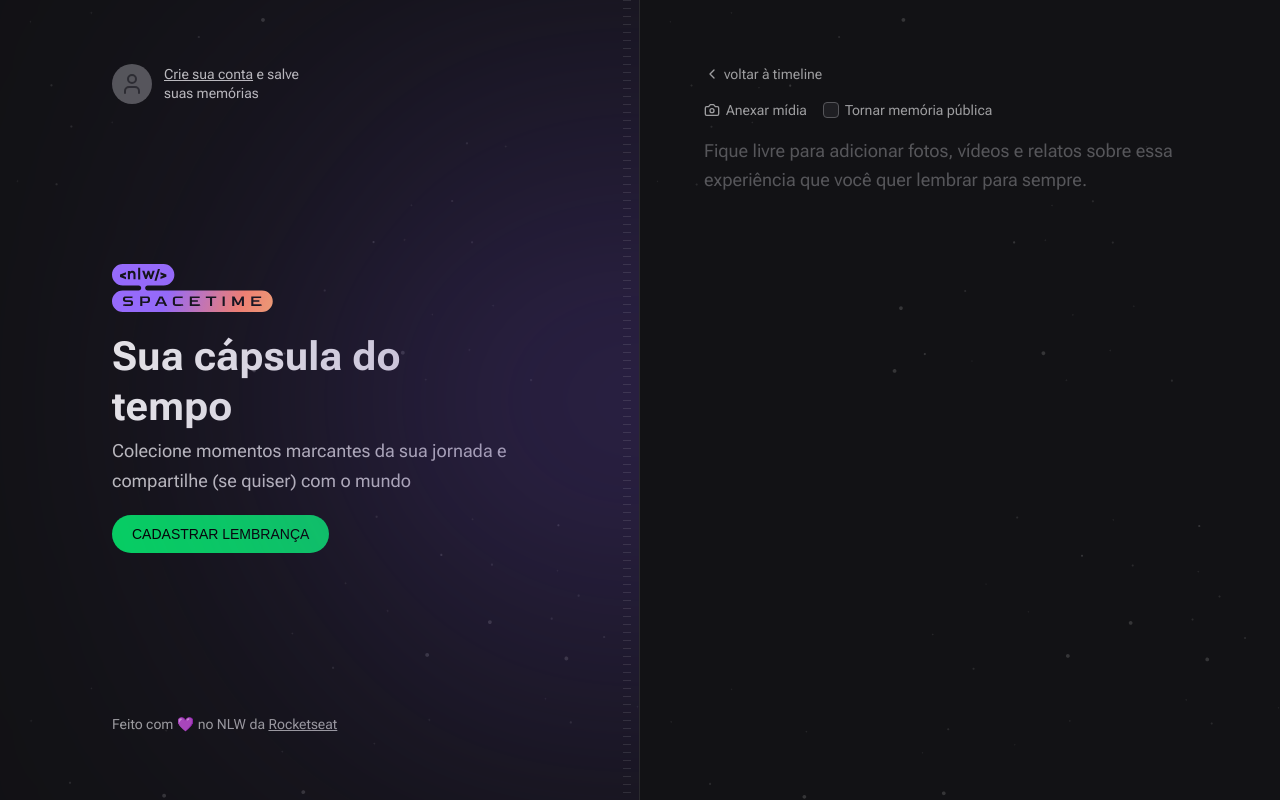
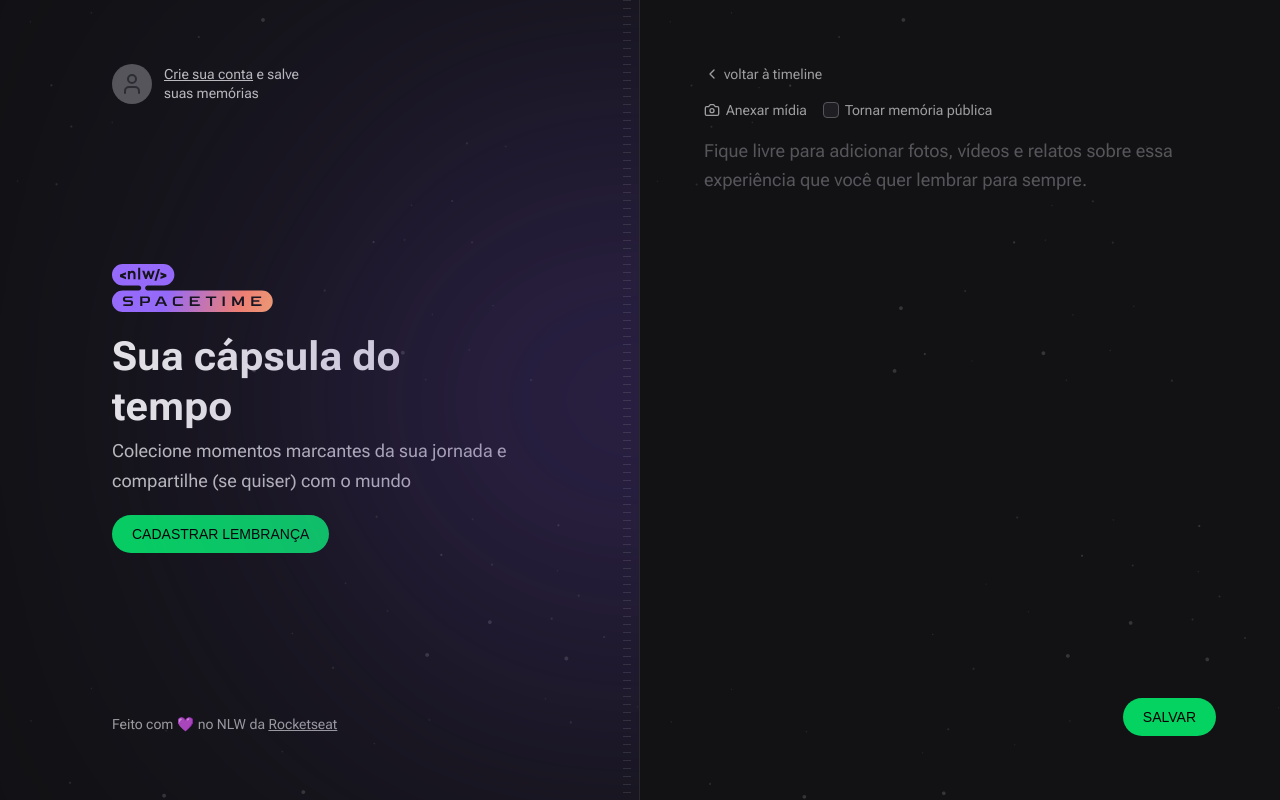
Before and after one commit to erik-ferreira/nlw-spacetime-ignite, a Next.js app in the folder web/: page /memories/new in a window 1280 px wide. Built offline with nearby package versions, Linux system fonts and the light colour scheme; no server answers; a web font is replaced by a local one.

Commit message:
create preview image; create new memory

```diff
--- a/web/package.json
+++ b/web/package.json
@@ -16,6 +16,7 @@
     "axios": "^1.4.0",
     "eslint": "8.40.0",
     "eslint-config-next": "13.4.2",
+    "js-cookie": "^3.0.5",
     "jwt-decode": "^3.1.2",
     "lucide-react": "^0.219.0",
     "next": "13.4.2",
@@ -27,6 +28,7 @@
   },
   "devDependencies": {
     "@rocketseat/eslint-config": "^1.2.0",
-    "@tailwindcss/forms": "^0.5.3"
+    "@tailwindcss/forms": "^0.5.3",
+    "@types/js-cookie": "^3.0.3"
   }
 }
--- a/web/src/app/memories/new/page.tsx
+++ b/web/src/app/memories/new/page.tsx
@@ -1,5 +1,7 @@
-import { Camera, ChevronLeft } from "lucide-react"
 import Link from "next/link"
+import { ChevronLeft } from "lucide-react"
+
+import { NewMemoryForm } from "@/components/NewMemoryForm"
 
 export default function NewMemory() {
   return (
@@ -12,40 +14,7 @@
         voltar à timeline
       </Link>
 
-      <form className="flex flex-1 flex-col gap-2">
-        <div className="flex items-center gap-4">
-          <label
-            htmlFor="media"
-            className="flex items-center gap-1.5 cursor-pointer text-sm text-gray-200 hover:text-gray-100"
-          >
-            <Camera className="w-4 h-4" />
-            Anexar mídia
-          </label>
-
-          <label
-            htmlFor="isPublic"
-            className="flex items-center gap-1.5 text-sm text-gray-200 hover:text-gray-100"
-          >
-            <input
-              type="checkbox"
-              name="isPublic"
-              id="isPublic"
-              value="true"
-              className="w-4 h-4 rounded border-gray-400 bg-gray-700 text-purple-500"
-            />
-            Tornar memória pública
-          </label>
-        </div>
-
-        <input type="file" id="media" className="invisible w-0 h-0" />
-
-        <textarea
-          name="content"
-          spellCheck={false}
-          className="w-full flex-1 resize-none rounded border-0 bg-transparent p-0 text-lg leading-relaxed text-gray-100 placeholder:text-gray-400 focus:ring-0"
-          placeholder="Fique livre para adicionar fotos, vídeos e relatos sobre essa experiência que você quer lembrar para sempre."
-        />
-      </form>
+      <NewMemoryForm />
     </div>
   )
 }
--- /dev/null
+++ b/web/src/components/MediaPicker.tsx
@@ -0,0 +1,55 @@
+"use client"
+
+import { ChangeEvent, useState } from "react"
+import { X } from "lucide-react"
+
+export function MediaPicker() {
+  const [preview, setPreview] = useState<string | null>(null)
+
+  function onFileSelected(event: ChangeEvent<HTMLInputElement>) {
+    const { files } = event.target
+
+    if (!files) {
+      return
+    }
+
+    const previewURL = URL.createObjectURL(files[0])
+
+    setPreview(previewURL)
+  }
+
+  function removePreviewMedia() {
+    setPreview(null)
+  }
+
+  return (
+    <>
+      <input
+        onChange={onFileSelected}
+        type="file"
+        id="media"
+        name="coverUrl"
+        accept="image/*"
+        className="invisible w-0 h-0"
+      />
+
+      {preview && (
+        <div className="relative">
+          {/* eslint-disable-next-line */}
+          <img
+            src={preview}
+            alt=""
+            className="w-full aspect-video rounded-lg object-cover"
+          />
+
+          <button
+            className="rounded absolute top-2 right-2"
+            onClick={removePreviewMedia}
+          >
+            <X className="w-6 h-6 text-red-500" />
+          </button>
+        </div>
+      )}
+    </>
+  )
+}
--- /dev/null
+++ b/web/src/components/NewMemoryForm.tsx
@@ -0,0 +1,95 @@
+"use client"
+
+import Cookie from "js-cookie"
+import { FormEvent } from "react"
+import { Camera } from "lucide-react"
+import { useRouter } from "next/navigation"
+
+import { api } from "@/lib/api"
+
+import { MediaPicker } from "@/components/MediaPicker"
+
+export function NewMemoryForm() {
+  const router = useRouter()
+
+  async function handleCreateMemory(event: FormEvent<HTMLFormElement>) {
+    event.preventDefault()
+
+    const formData = new FormData(event.currentTarget)
+
+    const fileToUpload = formData.get("coverUrl")
+
+    let coverUrl = ""
+
+    if (fileToUpload) {
+      const uploadFormData = new FormData()
+      uploadFormData.set("file", fileToUpload)
+
+      const uploadResponse = await api.post("/upload", uploadFormData)
+
+      coverUrl = uploadResponse?.data?.fileUrl
+    }
+
+    const token = Cookie.get("token")
+
+    await api.post(
+      "/memories",
+      {
+        coverUrl,
+        content: formData.get("content"),
+        isPublic: formData.get("isPublic"),
+      },
+      {
+        headers: {
+          Authorization: `Bearer ${token}`,
+        },
+      }
+    )
+
+    router.push("/")
+  }
+
+  return (
+    <form onSubmit={handleCreateMemory} className="flex flex-1 flex-col gap-2">
+      <div className="flex items-center gap-4">
+        <label
+          htmlFor="media"
+          className="flex items-center gap-1.5 cursor-pointer text-sm text-gray-200 hover:text-gray-100"
+        >
+          <Camera className="w-4 h-4" />
+          Anexar mídia
+        </label>
+
+        <label
+          htmlFor="isPublic"
+          className="flex items-center gap-1.5 text-sm text-gray-200 hover:text-gray-100"
+        >
+          <input
+            type="checkbox"
+            name="isPublic"
+            id="isPublic"
+            value="true"
+            className="w-4 h-4 rounded border-gray-400 bg-gray-700 text-purple-500"
+          />
+          Tornar memória pública
+        </label>
+      </div>
+
+      <MediaPicker />
+
+      <textarea
+        name="content"
+        spellCheck={false}
+        className="w-full flex-1 resize-none rounded border-0 bg-transparent p-0 text-lg leading-relaxed text-gray-100 placeholder:text-gray-400 focus:ring-0"
+        placeholder="Fique livre para adicionar fotos, vídeos e relatos sobre essa experiência que você quer lembrar para sempre."
+      />
+
+      <button
+        type="submit"
+        className="inline-block rounded-full bg-green-500 px-5 py-3 font-alt text-sm uppercase leading-none text-black hover:bg-green-600 self-end"
+      >
+        Salvar
+      </button>
+    </form>
+  )
+}
```
Also changed, not shown: 3 other files (tests, documents, lock files or other folders).
